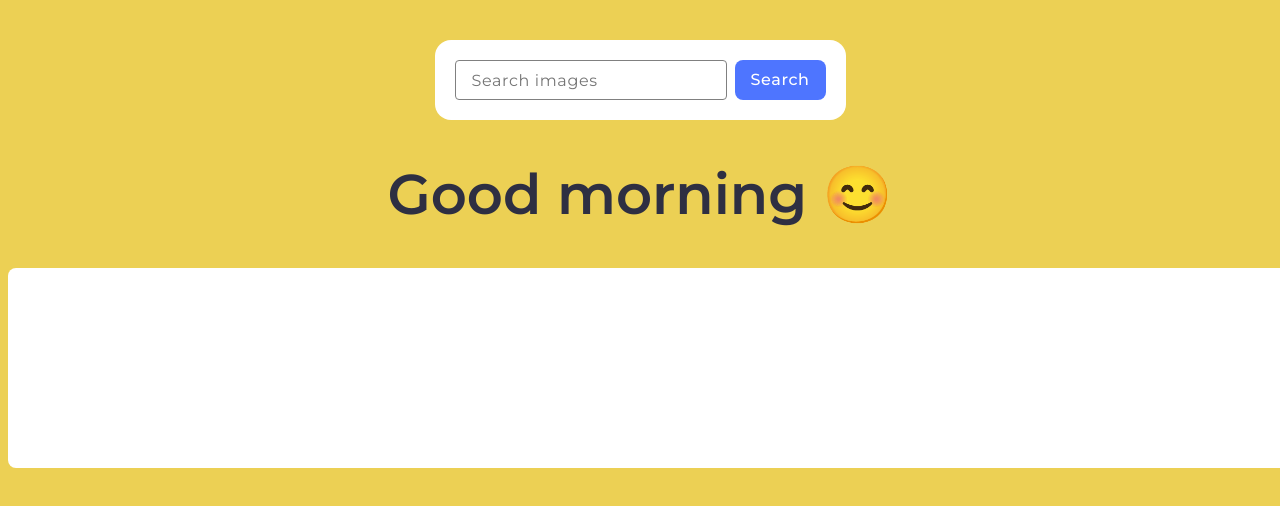
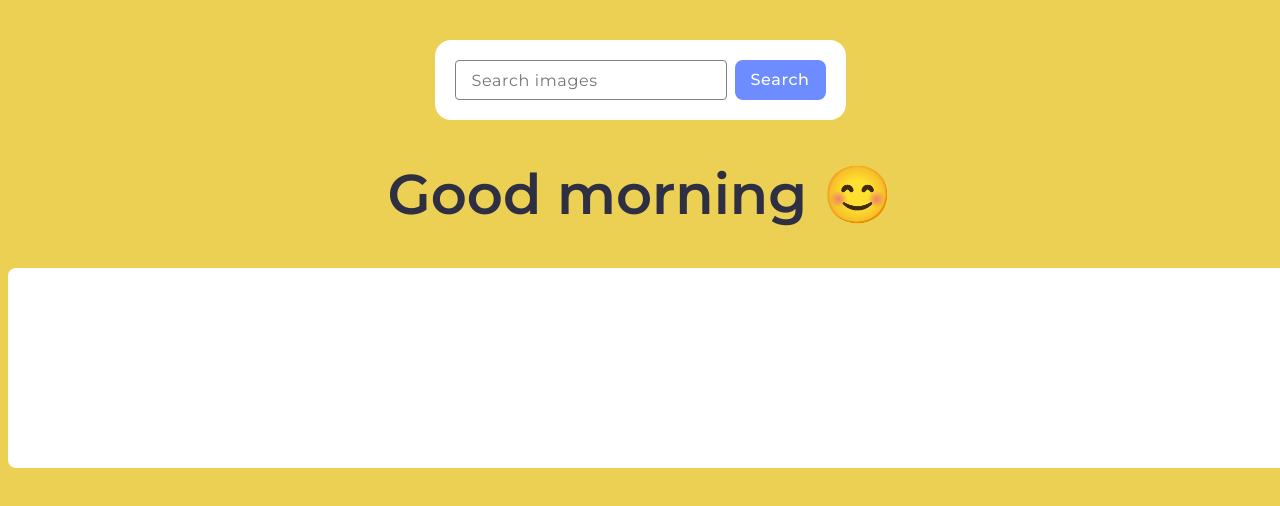
Before and after one commit to klyuchukviktoriya/goit-js-hw-12, a website built with Vite: page src/index.html in a window 1280 px wide. In both pictures the pointer is over the button "Search". Shown: the top 506 px of the page. Built offline with nearby package versions, Linux system fonts and the light colour scheme.

Commit message:
button-hover

```diff
--- a/src/css/styles.css
+++ b/src/css/styles.css
@@ -73,6 +73,10 @@ body {
   background-color: #4e75ff;
   width: 91px;
   height: 40px;
+}
+
+.button:hover {
+  background-color: #6c8cff;
 }
 
 .gallery {
```
